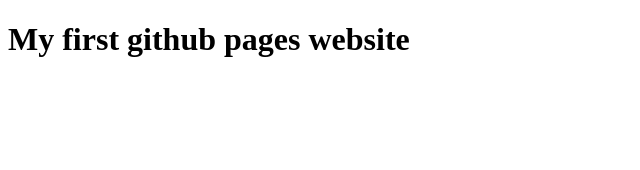
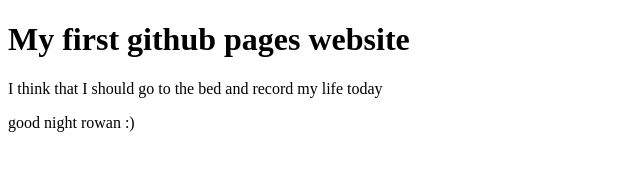
Before and after one commit to Comet32/rowan.github.com, a plain HTML site: page index.html in a window 1280 px wide. Shown: the whole page, without its empty margins (0-640 px from the left). Drawn offline with Linux system fonts and the light colour scheme.

Commit message:
add some new text

```diff
--- a/index.html
+++ b/index.html
@@ -8,5 +8,7 @@
 </head>
 <body>
   <h1>My first github pages website</h1>
+  <p>I think that I should go to the bed and record my life today</p>
+  <p>good night rowan :)</p>
 </body>
 </html>
```
